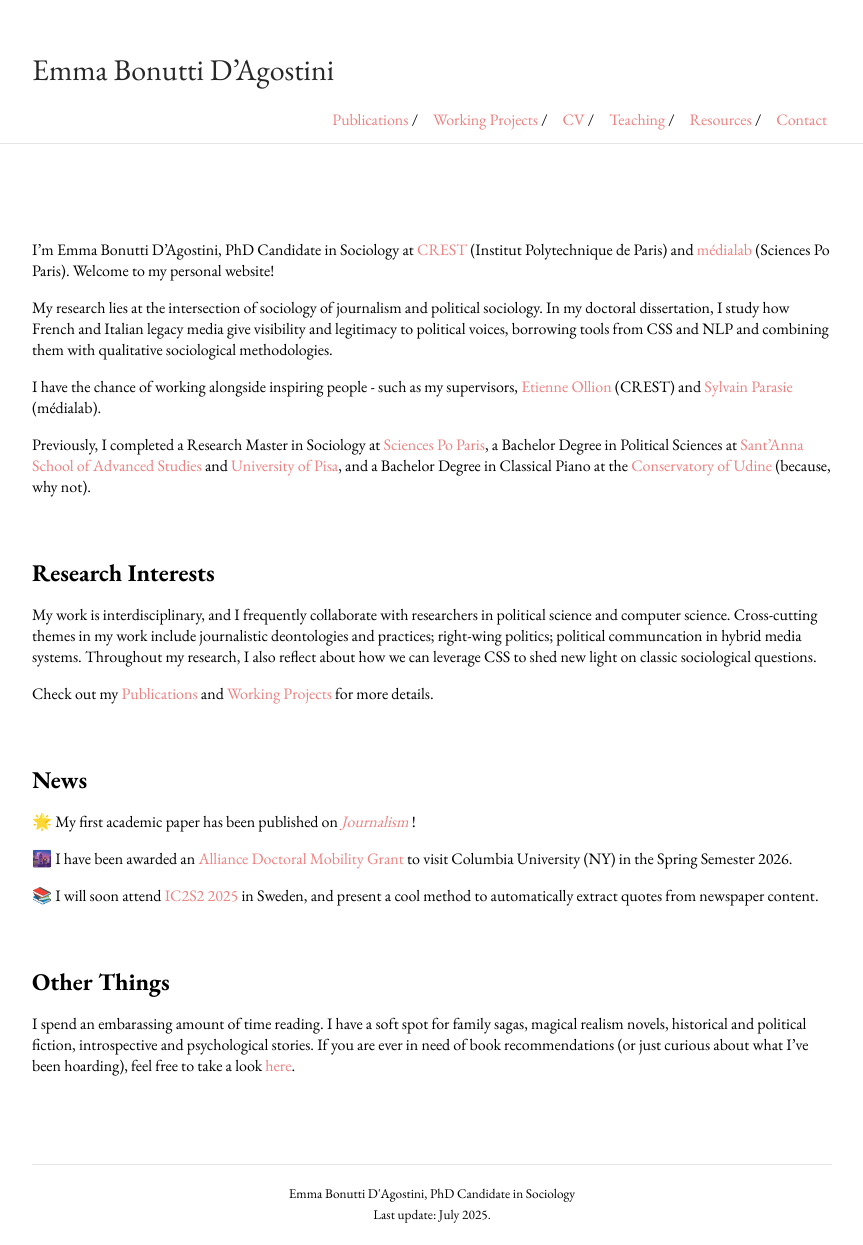
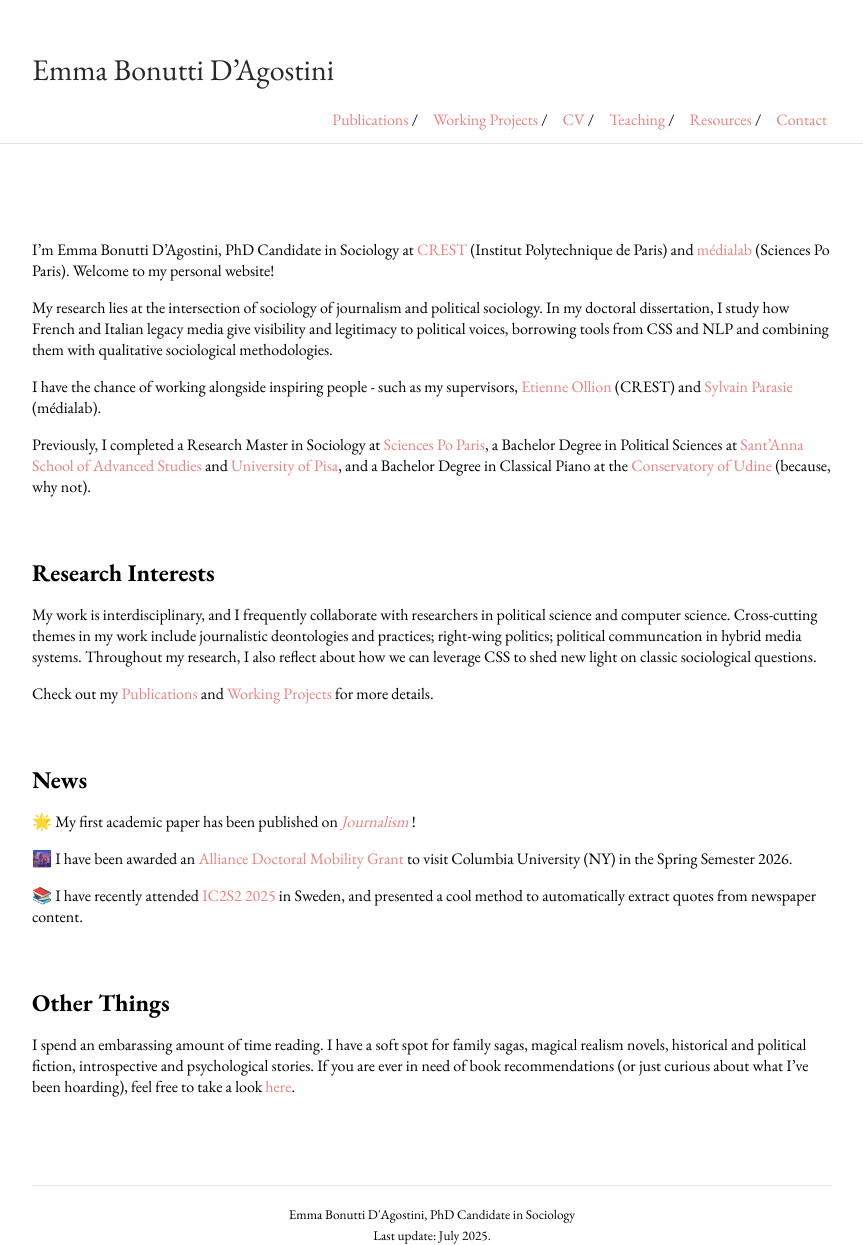
Before and after one commit to emmabonuttidagostini/emmabonuttidagostini.github.io, a Jekyll site: the page built from index.md, in a window 1280 px wide. Shown: the whole page, without its empty margins (208-1071 px from the left). Built offline with Jekyll 4.4.1, drawn with Linux system fonts in a browser that asks for light colours; before the commit the page ends 1224 px from its top, so only the background shows below that.

Commit message:
Update index.md

```diff
--- a/index.md
+++ b/index.md
@@ -25,7 +25,7 @@ Check out my [Publications](https://emmabonuttidagostini.github.io/publications)
 
 🌆 I have been awarded an [Alliance Doctoral Mobility Grant](https://alliance.columbia.edu/alliance-call-doctoral-mobility) to visit Columbia University (NY) in the Spring Semester 2026.
 
-📚 I will soon attend [IC2S2 2025](https://www.ic2s2-2025.org) in Sweden, and present a cool method to automatically extract quotes from newspaper content.
+📚 I have recently attended [IC2S2 2025](https://www.ic2s2-2025.org) in Sweden, and presented a cool method to automatically extract quotes from newspaper content.
 
 
 ## Other Things
```
